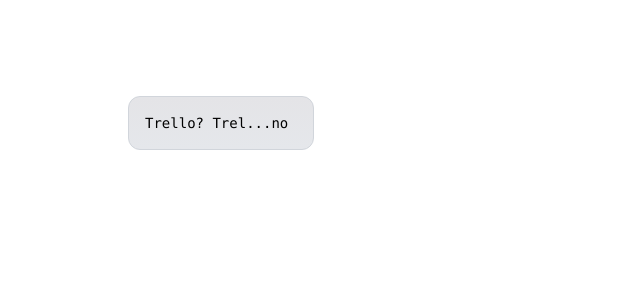
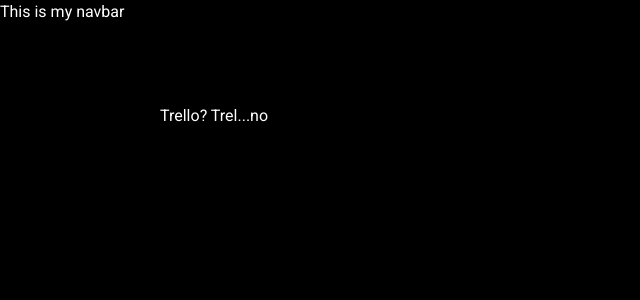
Before and after one commit to 814942/Hedy-software-Grupo-1, a Next.js app in the folder trelno/: page / in a window 1280 px wide. Shown: the top 300 px of the page, without its empty margins (0-640 px from the left). Built offline with nearby package versions, Linux system fonts and the light colour scheme.

Commit message:
Improved boirlerplate

```diff
--- /dev/null
+++ b/trelno/src/app/board/[boardId]/page.tsx
@@ -0,0 +1,9 @@
+import React, { FC } from 'react';
+
+export const Board: FC = () => {
+  return (
+    <div>
+      {/* Board content */}
+    </div>
+  );
+};
--- /dev/null
+++ b/trelno/src/app/dashboard/page.tsx
@@ -0,0 +1,9 @@
+import React, { FC } from 'react';
+
+export const Dashboard: FC = () => {
+  return (
+    <div>
+      {/* Dashboard content */}
+    </div>
+  );
+};
--- a/trelno/src/app/layout.tsx
+++ b/trelno/src/app/layout.tsx
@@ -1,8 +1,8 @@
 import type { Metadata } from "next";
-import { Inter } from "next/font/google";
+import { Roboto } from "next/font/google";
 import "./globals.css";
 
-const inter = Inter({ subsets: ["latin"] });
+const roboto = Roboto({ weight: "400", subsets: ["latin"] });
 
 export const metadata: Metadata = {
   title: "Create Next App",
@@ -16,7 +16,7 @@
 }>) {
   return (
     <html lang="en">
-      <body className={inter.className}>{children}</body>
+      <body className={roboto.className}>{children}</body>
     </html>
   );
 }
--- a/trelno/src/app/page.tsx
+++ b/trelno/src/app/page.tsx
@@ -1,10 +1,12 @@
+import { Navbar } from "@/components/organisms/Navbar";
 import Image from "next/image";
 
 export default function Home() {
   return (
-    <main className="flex min-h-screen flex-col items-center justify-between p-24">
-      <div className="z-10 w-full max-w-5xl items-center justify-between font-mono text-sm lg:flex">
-        <p className="fixed left-0 top-0 flex w-full justify-center border-b border-gray-300 bg-gradient-to-b from-zinc-200 pb-6 pt-8 backdrop-blur-2xl dark:border-neutral-800 dark:bg-zinc-800/30 dark:from-inherit lg:static lg:w-auto  lg:rounded-xl lg:border lg:bg-gray-200 lg:p-4 lg:dark:bg-zinc-800/30">
+    <main className="text-white bg-black h-screen">
+      <Navbar />
+      <div className="w-3/4 m-auto mt-20">
+        <p className="">
           Trello? Trel...no&nbsp;
         </p>
       </div>
--- /dev/null
+++ b/trelno/src/components/organisms/Navbar.tsx
@@ -0,0 +1,9 @@
+import React, { FC } from 'react';
+
+export const Navbar: FC = () => {
+  return (
+    <nav>
+      This is my navbar
+    </nav>
+  );
+};
```
